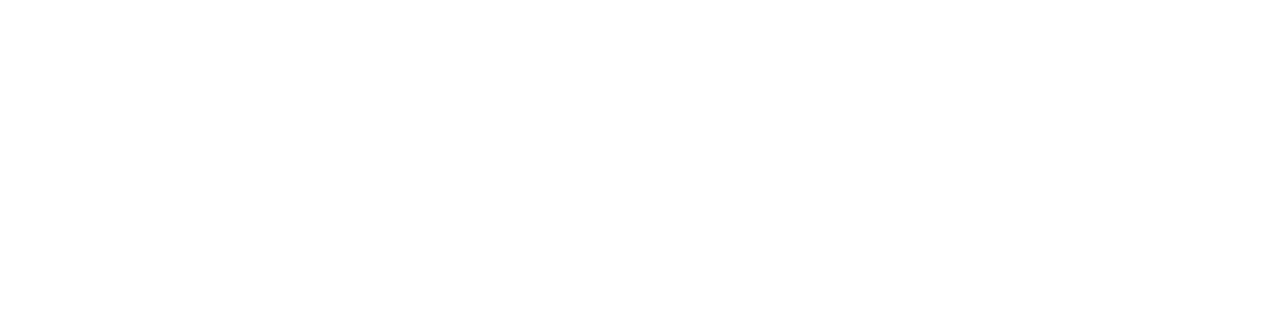
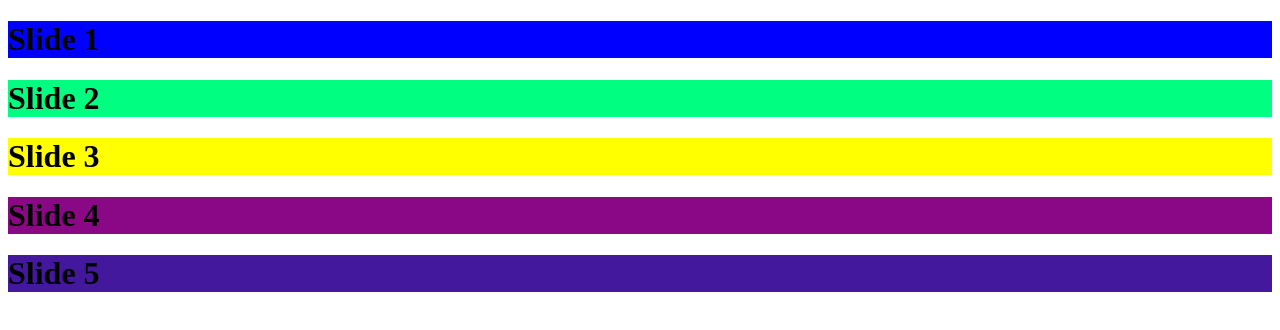
Before and after one commit to Kodstugan/kodstugan-foo, a plain HTML site: page index.html in a window 1280 px wide. Drawn offline with nearby package versions, Linux system fonts and the light colour scheme.

Commit message:
added testdivs for the site.

```diff
--- a/index.html
+++ b/index.html
@@ -9,5 +9,25 @@
 </head>
 <body>
 
+<div class="slide" style="background-color: #0000FF">
+    <h1>Slide 1</h1>
+</div>
+
+<div class="slide" style="background-color: #00FF80">
+    <h1>Slide 2</h1>
+</div>
+
+<div class="slide" style="background-color: #FFFF00">
+    <h1>Slide 3</h1>
+</div>
+
+<div class="slide" style="background-color: #8A0886">
+    <h1>Slide 4</h1>
+</div>
+
+<div class="slide" style="background-color: #43189C">
+    <h1>Slide 5</h1>
+</div>
+
 </body>
 </html>
```
